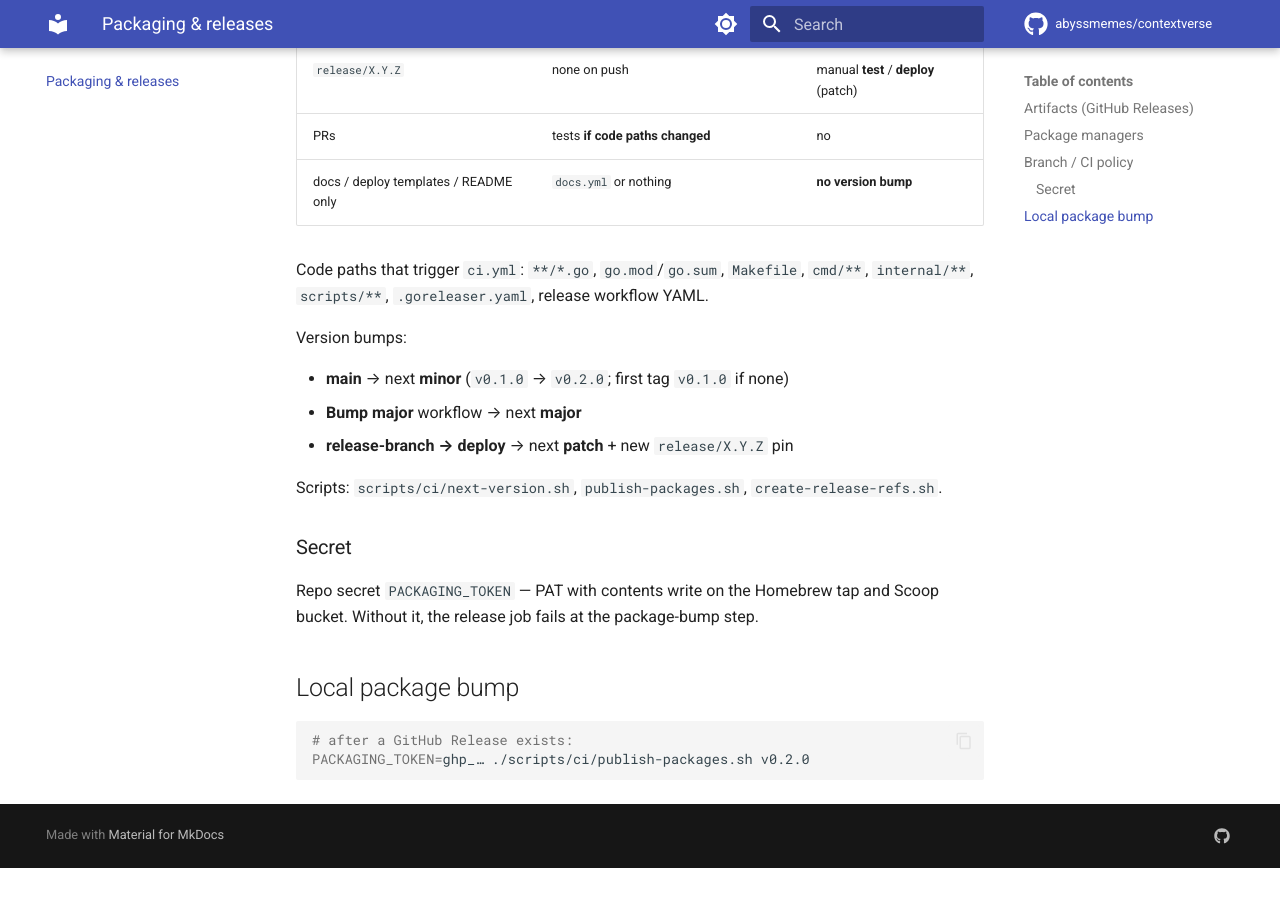
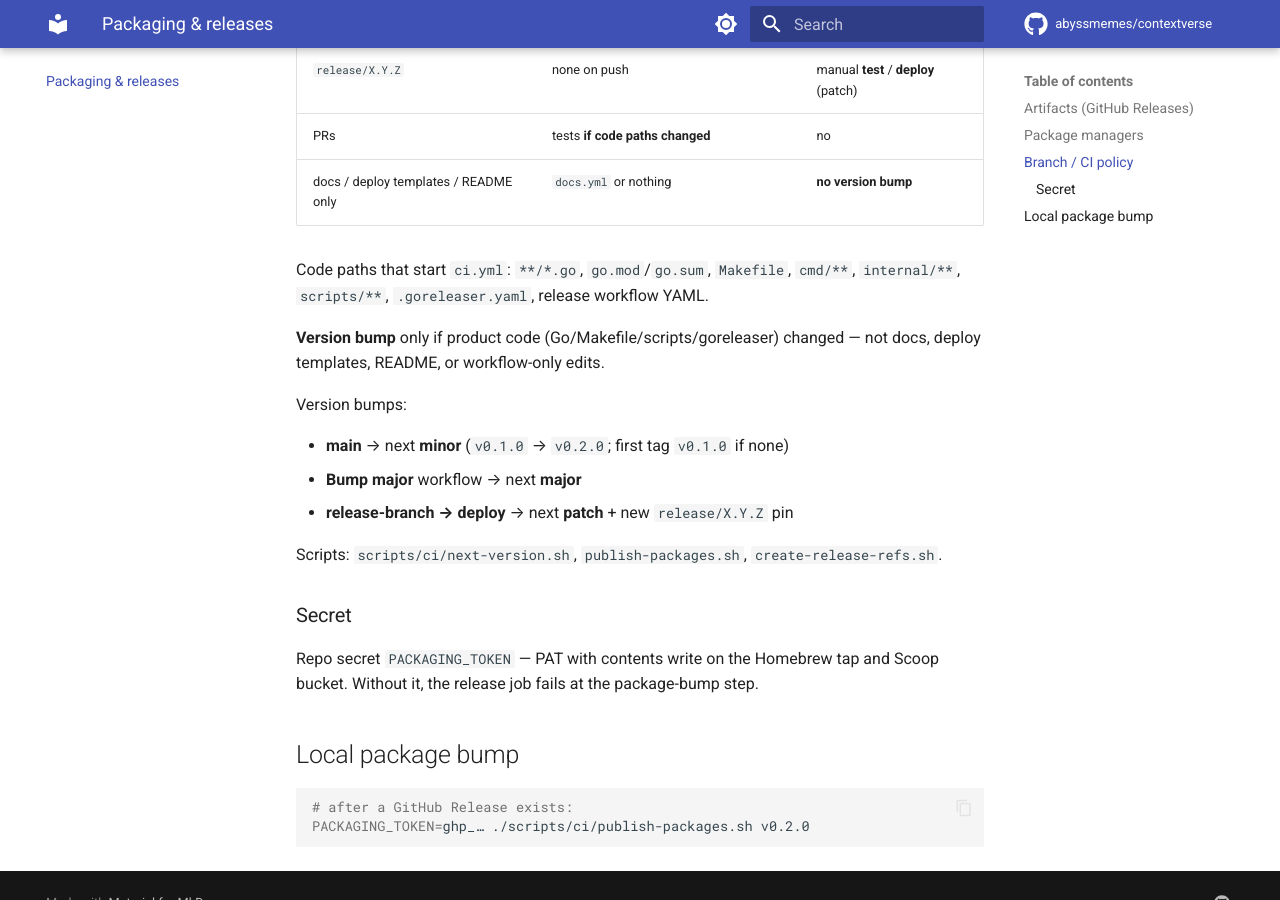
Before and after one commit to abyssmemes/contextverse, an MkDocs documentation site: the page built from docs/packaging.md, in a window 1280 px wide and 900 px high, scrolled down 1014 px. Built offline with MkDocs 1.6.1 and Material for MkDocs 9.7.7, drawn with Linux system fonts in a browser that asks for light colours; comment, search, counter and statistics services are not loaded; before the commit the page ends 1882 px from its top, so only the background shows below that.

Commit message:
Release only when product code changes, not workflow YAML.
Keep path filters so docs/deploy skips CI; gate tests and minor tags on dorny/paths-filter product paths.

Co-authored-by: Cursor <cursoragent@cursor.com>

```diff
--- a/docs/packaging.md
+++ b/docs/packaging.md
@@ -29,7 +29,9 @@ GoReleaser produces:
 | PRs | tests **if code paths changed** | no |
 | docs / deploy templates / README only | `docs.yml` or nothing | **no version bump** |
 
-Code paths that trigger `ci.yml`: `**/*.go`, `go.mod`/`go.sum`, `Makefile`, `cmd/**`, `internal/**`, `scripts/**`, `.goreleaser.yaml`, release workflow YAML.
+Code paths that start `ci.yml`: `**/*.go`, `go.mod`/`go.sum`, `Makefile`, `cmd/**`, `internal/**`, `scripts/**`, `.goreleaser.yaml`, release workflow YAML.
+
+**Version bump** only if product code (Go/Makefile/scripts/goreleaser) changed — not docs, deploy templates, README, or workflow-only edits.
 
 Version bumps:
 
```
Also changed, not shown: 1 other file.
